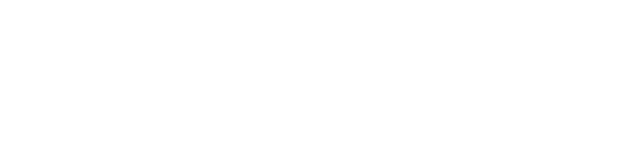
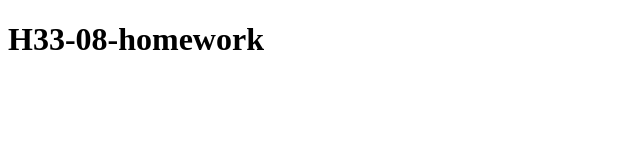
Before and after one commit to AjaxAcheles/H33-08-homework, a plain HTML site: page index.html in a window 1280 px wide. Shown: the whole page, without its empty margins (0-640 px from the left). Drawn offline with Linux system fonts and the light colour scheme.

Commit message:
added index.html

```diff
--- a/index.html
+++ b/index.html
@@ -4,6 +4,6 @@
     <title>Document</title>
 </head>
 <body>
-
+    <h1>H33-08-homework</h1>
 </body>
 </html>
```
